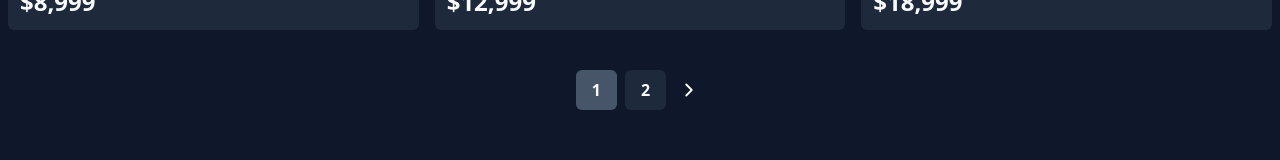
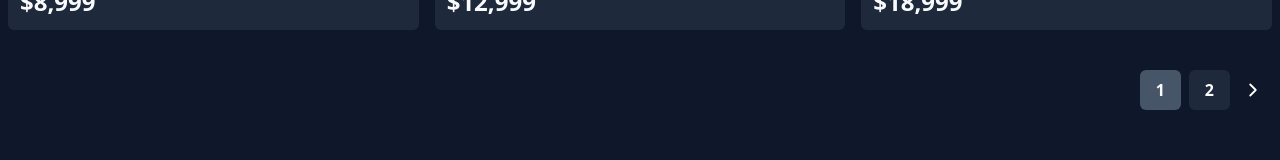
Before and after one commit to Pyakz/automotively, a React (Vite) app: page / in a window 1280 px wide. Shown: the part 908-1068 px from the top of the page. Built offline with nearby package versions, Linux system fonts and the light colour scheme.

Commit message:
feat: footer

```diff
--- a/index.html
+++ b/index.html
@@ -8,6 +8,11 @@
   </head>
   <body class="bg-slate-900">
     <main id="root" class="container mx-auto md:px-2 p-5"></main>
+    <footer class="container text-center mx-auto pb-3">
+      <a href="https://www.banguismv.live" target="_blank" class="text-slate-700">
+        &copy; Mark Vergel Banguis
+      </a>
+    </footer>
     <script type="module" src="/src/main.tsx"></script>
   </body>
 </html>
--- a/src/App.tsx
+++ b/src/App.tsx
@@ -21,6 +21,7 @@ function App() {
               pageRange={1}
               currentPage={store?.page || 1}
               lastPage={lastPage(store)}
+              className='justify-end'
             />
           </>
         }
--- a/src/components/Pagination.tsx
+++ b/src/components/Pagination.tsx
@@ -6,9 +6,16 @@ interface PaginationProps {
   pageRange?: number;
   currentPage: number;
   lastPage: number;
+  className?: string;
 }
 
-const Pagination = ({ currentPage, lastPage, onPageChange, pageRange = 2 }: PaginationProps) => {
+const Pagination = ({
+  currentPage,
+  lastPage,
+  onPageChange,
+  pageRange = 2,
+  className,
+}: PaginationProps) => {
   // Calculate the starting and ending pages to display based on current page
   let startPage = Math.max(1, currentPage - pageRange);
   let endPage = Math.min(lastPage, currentPage + pageRange);
@@ -38,7 +45,7 @@ const Pagination = ({ currentPage, lastPage, onPageChange, pageRange = 2 }: Pagi
   const prevButton = currentPage <= 1;
   const nextButton = currentPage >= lastPage;
   return (
-    <div className='flex items-center justify-center my-10' data-testid='pagination'>
+    <div className={`flex items-center my-10 ${className}`} data-testid='pagination'>
       {!prevButton && (
         <FiChevronLeft
           color='white'
--- a/src/modules/vehicles/VehicleList.tsx
+++ b/src/modules/vehicles/VehicleList.tsx
@@ -6,7 +6,7 @@ const VehicleList = () => {
   const vehiclesList = filteredVehicles(store);
 
   return (
-    <>
+    <div className='flex flex-col flex-1 h-max'>
       <h2 className='text-slate-300 my-5 text-end'>Showing {vehiclesList?.length || 0} vehicles</h2>
       {vehiclesList.length === 0 ? (
         <h1 className='text-slate-300 text-3xl text-center w-full' data-testid='no-vehicle'>
@@ -22,7 +22,7 @@ const VehicleList = () => {
           ))}
         </div>
       )}
-    </>
+    </div>
   );
 };
 
```
Also changed, not shown: .vercel.json (added).
